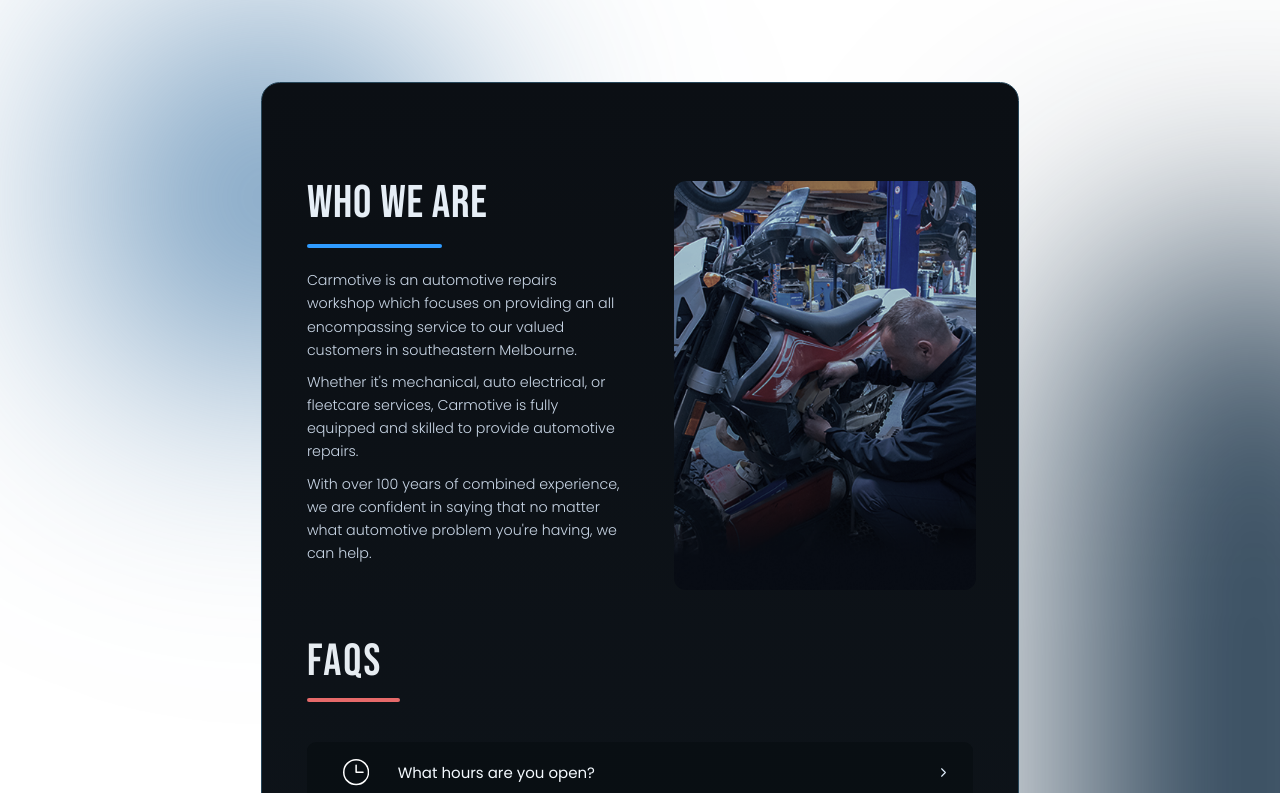
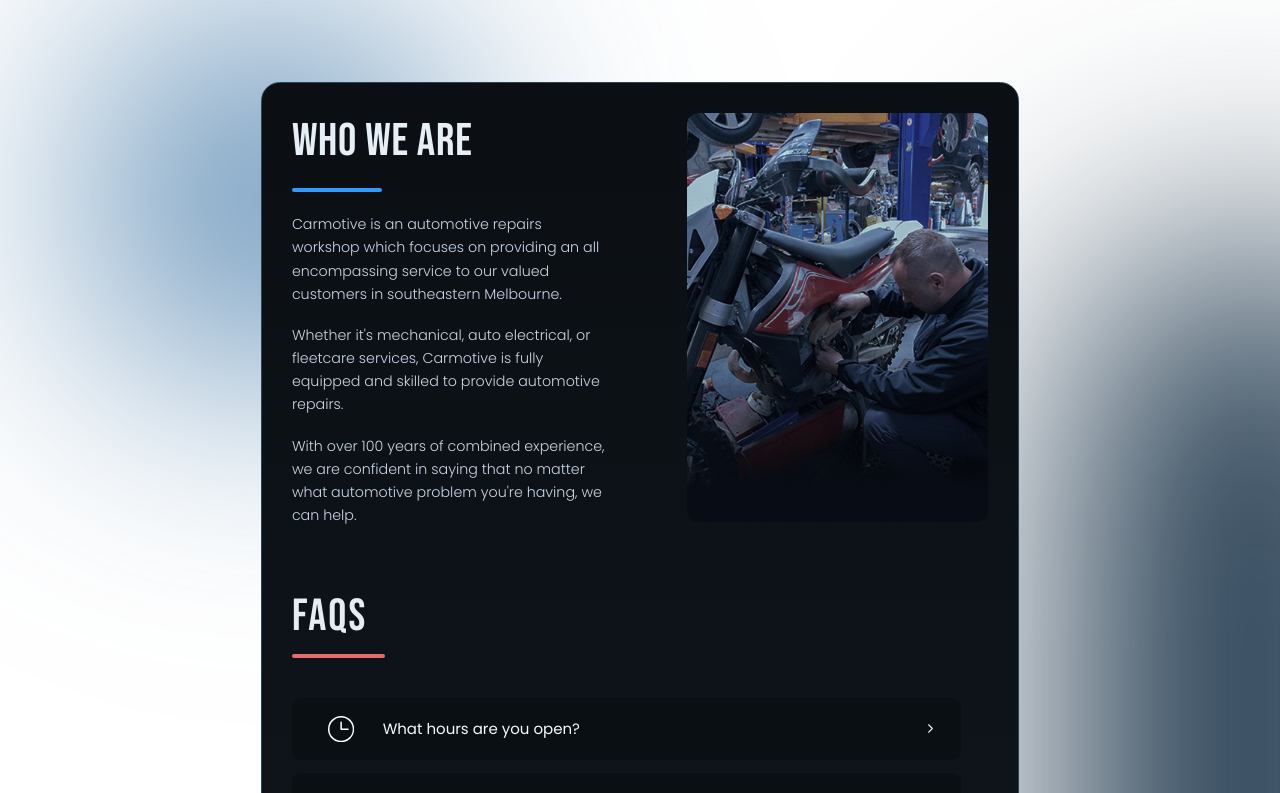
Before and after one commit to bibkin-maks/CarMotive, a Next.js app: page /home in a window 1280 px wide. Shown: the part 1067-1860 px from the top of the page. Built offline with nearby package versions, Linux system fonts and the light colour scheme.

Commit message:
Refactor FAQ component for improved layout and content

```diff
--- a/src/components/Faq.tsx
+++ b/src/components/Faq.tsx
@@ -24,7 +24,7 @@
     {
       id: "faq-2",
       title: "Do I need to book in a visit?",
-      body: "Yes, you will need to give us a quick call to set up an appointment. We don't want to waste your time and if you show up unannounced you may end up waiting a long time.",
+      body: "Yes, you will need to give us a quick call to set up an appointment. We don&apos;t want to waste your time and if you show up unannounced you may end up waiting a long time.",
     },
   ],
   className,
@@ -33,53 +33,50 @@
 
   return (
     <section
-      className={`border-[#28475A] border-2 pt-[130px] px-[60px] w-[1011px] h-[1210px] bg-gradient-to-b from-[#0b0f14] to-[#0e141a] text-[#E6EEF6] ${className || ""}`}
-    >
+        className={`border-[#28475A] border-2 pt-8 md:pt-10 px-10 sm:px-10 md:px-10 w-full max-w-[1011px] mx-auto h-auto min-h-screen bg-gradient-to-b from-[#0b0f14] to-[#0e141a] text-[#E6EEF6] ${className || ""}`}
+      >
       {/* Main heading */}
-      <div className="flex">
-        <div>
+      <div className="flex flex-col lg:flex-row gap-8 md:gap-12">
+        <div className="flex-1">
           <h2
+            className="font-['Bebas_Neue'] text-4xl sm:text-5xl md:text-6xl lg:text-[61px] tracking-wide leading-tight"
             style={{
-              fontFamily: "'Bebas Neue', sans-serif",
-              fontSize: "61px",
               letterSpacing: "1px",
-              lineHeight: "1",
               margin: 0,
             }}
           >
             {heading}
           </h2>
-          <div className="h-[23px]" />
+          <div className="h-4 sm:h-[23px]" />
           <div className="flex flex-col gap-2">
             <div
-              className="h-[6px] rounded-sm"
-              style={{ width: "180px", background: accentColor }}
+              className="h-1 sm:h-[6px] rounded-sm"
+              style={{ maxWidth: "120px", background: accentColor }}
             />
           </div>
-          <div className="h-7" />
+          <div className="h-4 sm:h-7" />
 
           {/* Content block */}
-          <div className="flex items-start gap-[68px]">
+          <div className="flex items-start">
             <div>
               <div
-                className="text-[#C9D6E6] font-light text-[19px] leading-relaxed mb-[22px] w-[422px] mr-[68px]"
-
+                className="text-[#C9D6E6] font-light text-base sm:text-lg md:text-[19px] leading-relaxed mb-6 sm:mb-[22px] w-full max-w-full lg:max-w-[422px] lg:mr-[68px]"
               >
-                <p className="mt-0">
+                <p className="mt-0 mb-4 sm:mb-6">
                   Carmotive is an automotive repairs workshop which focuses on
                   providing an all encompassing service to our valued customers
                   in southeastern Melbourne.
                 </p>
 
-                <p className="mt-3">
-                  Whether it's mechanical, auto electrical, or fleetcare
+                <p className="mb-4 sm:mb-6">
+                  Whether it&apos;s mechanical, auto electrical, or fleetcare
                   services, Carmotive is fully equipped and skilled to provide
                   automotive repairs.
                 </p>
 
-                <p className="mt-3">
+                <p className="mb-0">
                   With over 100 years of combined experience, we are confident
-                  in saying that no matter what automotive problem you're
+                  in saying that no matter what automotive problem you&apos;re
                   having, we can help.
                 </p>
               </div>
@@ -88,7 +85,7 @@
         </div>
 
         {/* Image */}
-        <div className="w-[402px] h-[545px] shrink-0 rounded-[16px] overflow-hidden">
+        <div className="w-full lg:w-[402px] h-[300px] sm:h-[400px] lg:h-[545px] shrink-0 rounded-2xl overflow-hidden">
           <img
             src={imageSrc}
             alt="Workshop"
@@ -98,80 +95,68 @@
       </div>
 
       {/* FAQ section */}
-      <div className="mt-[60px] max-w-[892px]">
+      <div className="mt-8 md:mt-[60px] w-full max-w-full lg:max-w-[892px]">
         {/* FAQ heading */}
-        <div className="mt-2 mb-[18px]">
+        <div className="mt-2 mb-6 md:mb-[18px]">
           <h3
+            className="font-['Bebas_Neue'] tracking-wider text-4xl sm:text-4xl md:text-6xl leading-tight"
             style={{
-              fontFamily: "'Bebas Neue', sans-serif",
-              letterSpacing: "3px",
               margin: 0,
-              fontSize: "60px",
-              lineHeight: "1.2",
               color: "#f4fafff0",
             }}
           >
             FAQS
           </h3>
           <div className="h-3" />
-          <div className="w-[124px] h-[6px] rounded-sm bg-[#E66A6A]" />
+          <div className="w-20 sm:w-24 md:w-[124px] h-1 sm:h-[6px] rounded-sm bg-[#E66A6A]" />
         </div>
 
         {/* FAQ items */}
         <div
           role="region"
           aria-label="About and FAQs"
-          className="rounded-2xl py-[35px]"
+          className="rounded-2xl py-6 md:py-[35px]"
         >
-          <div className="grid gap-[18px]">
+          <div className="grid gap-4 md:gap-[18px]">
             {items.map((it, index) => {
               const isOpen = openId === it.id;
               return (
                 <article
                   key={it.id}
-                  onMouseEnter={() => setOpenId(it.id)}
-                  onMouseLeave={() => setOpenId(null)}
-                  onFocus={() => setOpenId(it.id)}
-                  onBlur={() => setOpenId(null)}
+                  onClick={() => setOpenId(isOpen ? null : it.id)}
                   tabIndex={0}
                   aria-expanded={isOpen}
                   className={`block w-full rounded-xl overflow-hidden bg-[rgba(6,11,15,0.55)] cursor-pointer transition-all duration-200 ${
                     isOpen ? "shadow-[0_10px_30px_rgba(0,0,0,0.5)]" : ""
                   }`}
                 >
-                  <div className="flex items-center px-[22px] py-[20px]">
+                  <div className="flex items-center px-4 sm:px-6 md:px-[22px] py-4 sm:py-5 md:py-[20px]">
                     <div
-                      className="w-[42px] h-[42px] rounded-full flex items-center justify-center shrink-0 text-white ml-[22px] mr-[35px]"
+                      className="w-8 h-8 sm:w-10 sm:h-10 md:w-[42px] md:h-[42px] rounded-full flex items-center justify-center shrink-0 text-white ml-2 sm:ml-4 md:ml-[22px] mr-4 sm:mr-6 md:mr-[35px]"
                       aria-hidden
                     >
                       {index === 0 ? (
-                        <IconClock width="33px" height="33px" />
+                        <IconClock className="w-6 h-6 sm:w-8 sm:h-8 md:w-[33px] md:h-[33px]" />
                       ) : (
-                        <ScheduleIcon width="33px" height="33px" />
+                        <ScheduleIcon className="w-6 h-6 sm:w-8 sm:h-8 md:w-[33px] md:h-[33px]" />
                       )}
                     </div>
 
                     <h4
+                      className="font-normal text-base sm:text-lg md:text-[20px] leading-tight text-[#F4FAFF] flex-1"
                       style={{
-
-                        fontWeight: 400,
                         margin: 0,
-                        fontSize: "20px",
-                        lineHeight: "1.2",
-                        color: "#F4FAFF",
                       }}
                     >
                       {it.title}
                     </h4>
-
-                    <div className="flex-1" />
 
                     <svg
                       width="20"
                       height="20"
                       viewBox="0 0 24 24"
                       fill="none"
-                      className={`mr-2 transition-transform duration-200 ${
+                      className={`mr-2 transition-transform duration-200 flex-shrink-0 ${
                         isOpen ? "rotate-90" : "rotate-0"
                       }`}
                       aria-hidden
@@ -187,20 +172,18 @@
                   </div>
 
                   <div
-                    className={`overflow-hidden transition-all duration-300 ${
+                    className={`overflow-hidden transition-all duration-300 text-[16px] md:text-[18px] lg:text-[18px] ${
                       isOpen
-                        ? "max-h-[400px] opacity-100 py-4 px-[120px]"
-                        : "max-h-0 opacity-0 py-0 px-[120px]"
+                        ? "max-h-[400px] opacity-100 py-4 px-4 sm:px-20 md:px-[120px]"
+                        : "max-h-0 opacity-0 py-0 px-4 sm:px-20 md:px-[120px]"
                     }`}
                     style={{
-
-                      fontSize: "20px",
                       lineHeight: "1.6",
                       color: "#C9D6E6",
-                      marginTop: isOpen ? '-25px' : '0px',
+                      marginTop: isOpen ? '-10px md:-25px' : '0px',
                     }}
                   >
-                    <span className="font-thin">
+                    <span className="font-thin  ">
                     {it.body}
                     </span>
                   </div>
```
